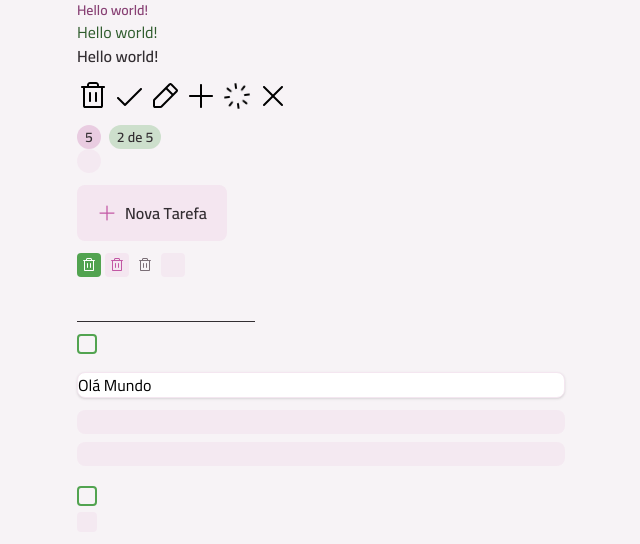
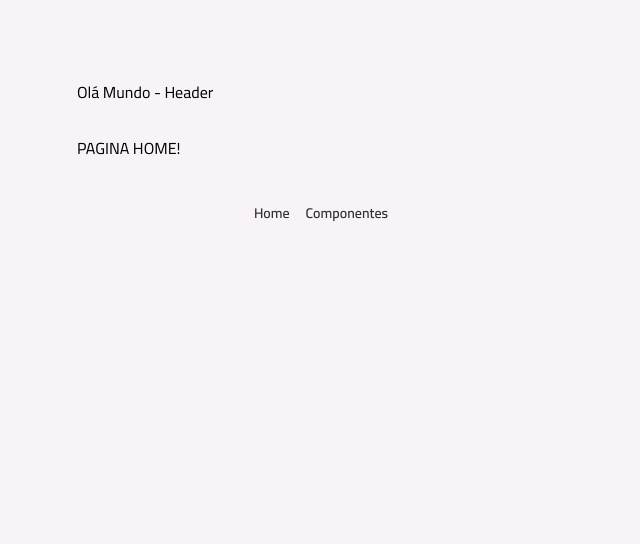
Before and after one commit to BrunoDucati-Vazquez/todo-list, a React (Vite) app: page / in a window 1280 px wide. Shown: the top 544 px of the page, without its empty margins (319-959 px from the left). Built offline with nearby package versions, Linux system fonts and the light colour scheme.

Commit message:
feat: react routing between home and components pages

```diff
--- a/package.json
+++ b/package.json
@@ -14,6 +14,7 @@
     "class-variance-authority": "^0.7.1",
     "react": "^19.2.0",
     "react-dom": "^19.2.0",
+    "react-router": "^7.11.0",
     "tailwindcss": "^4.1.18"
   },
   "devDependencies": {
--- a/src/App.tsx
+++ b/src/App.tsx
@@ -1,75 +1,17 @@
-import Text from "./components/text";
-import TrashIcon from "./assets/icons/trash.svg?react";
-import CheckIcon from "./assets/icons/check.svg?react";
-import PencilIcon from "./assets/icons/pencil.svg?react";
-import PlusIcon from "./assets/icons/plus.svg?react";
-import SpinnerIcon from "./assets/icons/spinner.svg?react";
-import XIcon from "./assets/icons/x.svg?react";
-import Icon from "./components/icon";
-import { Badge } from "./components/badge";
-import Button from "./components/button";
-import ButtonIcon from "./components/button-icon";
-import InputText from "./components/input-text";
-import InputCheckbox from "./components/input-checkbox";
-import Card from "./components/card";
-import Container from "./components/container";
-import Skeleton from "./components/skeleton";
+import { BrowserRouter, Route, Routes } from "react-router";
+import PageComponents from "./assets/pages/page-components";
+import LayoutMain from "./assets/pages/layout-main";
+import PageHome from "./assets/pages/page-home";
 
 export default function App() {
-
   return (
-    <Container>
-      <div className="grid gap-3">
-        <div className="flex flex-col gap- 2">
-          <Text as="p" variant="body-sm-bold" className="text-pink-dark">Hello world!</Text>
-          <Text as="p" className="text-green-dark">Hello world!</Text>
-          <Text as="p" variant="body-md-bold">Hello world!</Text>
-        </div>
-
-
-      <div className="flex gap-1">
-        <Icon svg={TrashIcon} />
-        <Icon svg={CheckIcon} />
-        <Icon svg={PencilIcon} />
-        <Icon svg={PlusIcon} />
-        <Icon svg={SpinnerIcon} animate={true} />
-        <Icon svg={XIcon} />
-      </div>
-
-      <div className="space-x-2">
-        <Badge variant="secondary">5</Badge>
-        <Badge variant="primary">2 de 5</Badge>
-        <Badge loading>5</Badge>
-      </div>
-      <div>
-        <Button icon={PlusIcon}>Nova Tarefa</Button>
-      </div>
-      <div className="flex gap-1">
-        <ButtonIcon icon={TrashIcon} />
-        <ButtonIcon icon={TrashIcon} variant="secondary"/>
-        <ButtonIcon icon={TrashIcon} variant="terciary"/>
-        <ButtonIcon icon={TrashIcon} variant="terciary" loading/>
-      </div>
-      <div>
-        <InputText />
-      </div>
-      <div>
-        <InputCheckbox/>
-      </div>
-      <div>
-        <Card>Olá Mundo</Card>
-      </div>
-      <div className="space-y-2">
-        <Skeleton className="h-6"/>
-        <Skeleton className="h-6"/>
-        <Skeleton className="w-96"/>
-      </div>
-      <div>
-        <InputCheckbox/>
-
-        <InputCheckbox loading/>
-      </div>
-    </div>
-  </Container>
+    <BrowserRouter>
+      <Routes>
+        <Route element={<LayoutMain />}>
+          <Route index element={<PageHome />} />
+          <Route path="/components" element={<PageComponents />} />
+        </Route>
+      </Routes>
+    </BrowserRouter>
   )
 }
--- /dev/null
+++ b/src/assets/pages/layout-main.tsx
@@ -0,0 +1,25 @@
+import { NavLink, Outlet } from "react-router";
+import Container from "../../components/container";
+import Text from "../../components/text";
+export default function LayoutMain() {
+    return (
+        <>
+            <Container as="header" className="mt-3 md:mt-20">
+                Olá Mundo - Header
+            </Container>
+            <main className="mt-4 md:mt-8">
+                <Outlet />
+            </main>
+            <footer className="my-5 md:my-10">
+                <nav className="flex items-center justify-center gap-4">
+                    <NavLink to="/">
+                        <Text variant="body-sm-bold" className="text-gray-300">Home</Text>
+                    </NavLink>
+                    <NavLink to="/componentes">
+                        <Text variant="body-sm-bold" className="text-gray-300">Componentes</Text>
+                    </NavLink>
+                </nav>
+            </footer>
+        </>
+    )
+}
--- /dev/null
+++ b/src/assets/pages/page-components.tsx
@@ -0,0 +1,75 @@
+import { Badge } from "../../components/badge";
+import Button from "../../components/button";
+import ButtonIcon from "../../components/button-icon";
+import Card from "../../components/card";
+import Container from "../../components/container";
+import Icon from "../../components/icon";
+import InputCheckbox from "../../components/input-checkbox";
+import InputText from "../../components/input-text";
+import Skeleton from "../../components/skeleton";
+import Text from "../../components/text";
+import TrashIcon from "../icons/trash.svg?react";
+import CheckIcon from "../icons/check.svg?react";
+import PencilIcon from "../icons/pencil.svg?react";
+import PlusIcon from "../icons/plus.svg?react";
+import SpinnerIcon from "../icons/spinner.svg?react";
+import XIcon from "../icons/x.svg?react";
+
+export default function PageComponents() {
+  return (
+    <Container>
+      <div className="grid gap-3">
+        <div className="flex flex-col gap- 2">
+          <Text as="p" variant="body-sm-bold" className="text-pink-dark">Hello world!</Text>
+          <Text as="p" className="text-green-dark">Hello world!</Text>
+          <Text as="p" variant="body-md-bold">Hello world!</Text>
+        </div>
+
+
+      <div className="flex gap-1">
+        <Icon svg={TrashIcon} />
+        <Icon svg={CheckIcon} />
+        <Icon svg={PencilIcon} />
+        <Icon svg={PlusIcon} />
+        <Icon svg={SpinnerIcon} animate={true} />
+        <Icon svg={XIcon} />
+      </div>
+
+      <div className="space-x-2">
+        <Badge variant="secondary">5</Badge>
+        <Badge variant="primary">2 de 5</Badge>
+        <Badge loading>5</Badge>
+      </div>
+      <div>
+        <Button icon={PlusIcon}>Nova Tarefa</Button>
+      </div>
+      <div className="flex gap-1">
+        <ButtonIcon icon={TrashIcon} />
+        <ButtonIcon icon={TrashIcon} variant="secondary"/>
+        <ButtonIcon icon={TrashIcon} variant="terciary"/>
+        <ButtonIcon icon={TrashIcon} variant="terciary" loading/>
+      </div>
+      <div>
+        <InputText />
+      </div>
+      <div>
+        <InputCheckbox/>
+      </div>
+      <div>
+        <Card>Olá Mundo</Card>
+      </div>
+      <div className="space-y-2">
+        <Skeleton className="h-6"/>
+        <Skeleton className="h-6"/>
+        <Skeleton className="w-96"/>
+      </div>
+      <div>
+        <InputCheckbox/>
+
+        <InputCheckbox loading/>
+      </div>
+    </div>
+  </Container>
+  )
+
+}
--- /dev/null
+++ b/src/assets/pages/page-home.tsx
@@ -0,0 +1,9 @@
+import Container from "../../components/container";
+
+export default function PageHome() {
+    return(
+        <Container>
+            PAGINA HOME!
+        </Container>
+    )
+}
```
Also changed, not shown: 1 other file (tests, documents, lock files or other folders).
